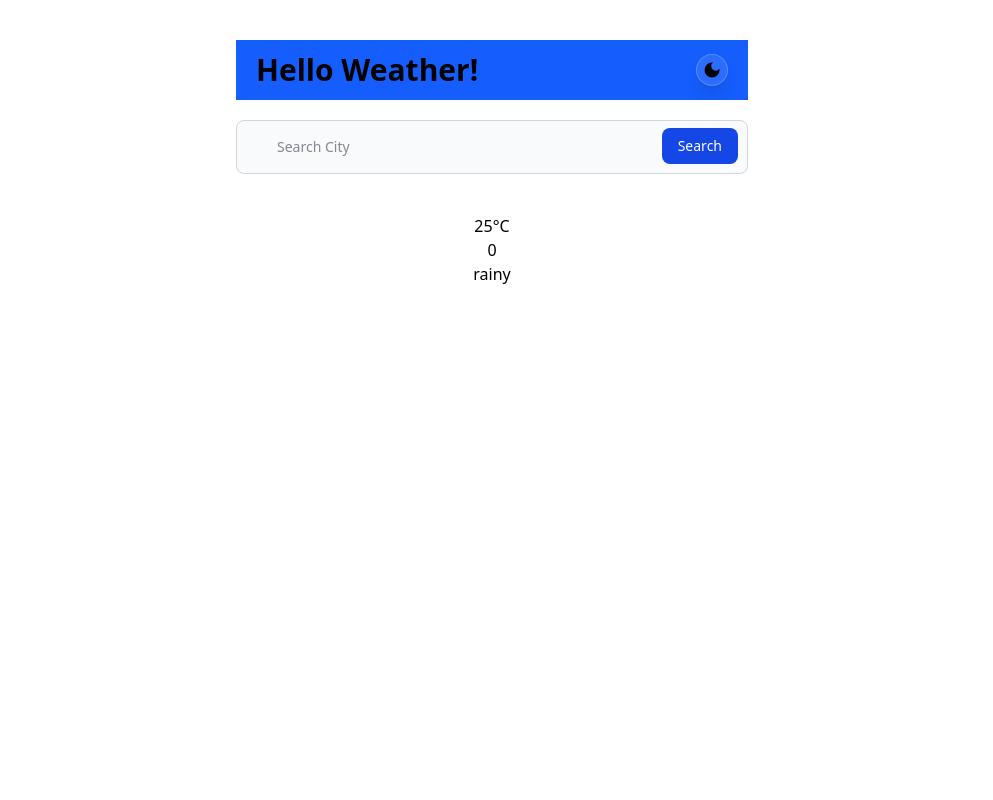
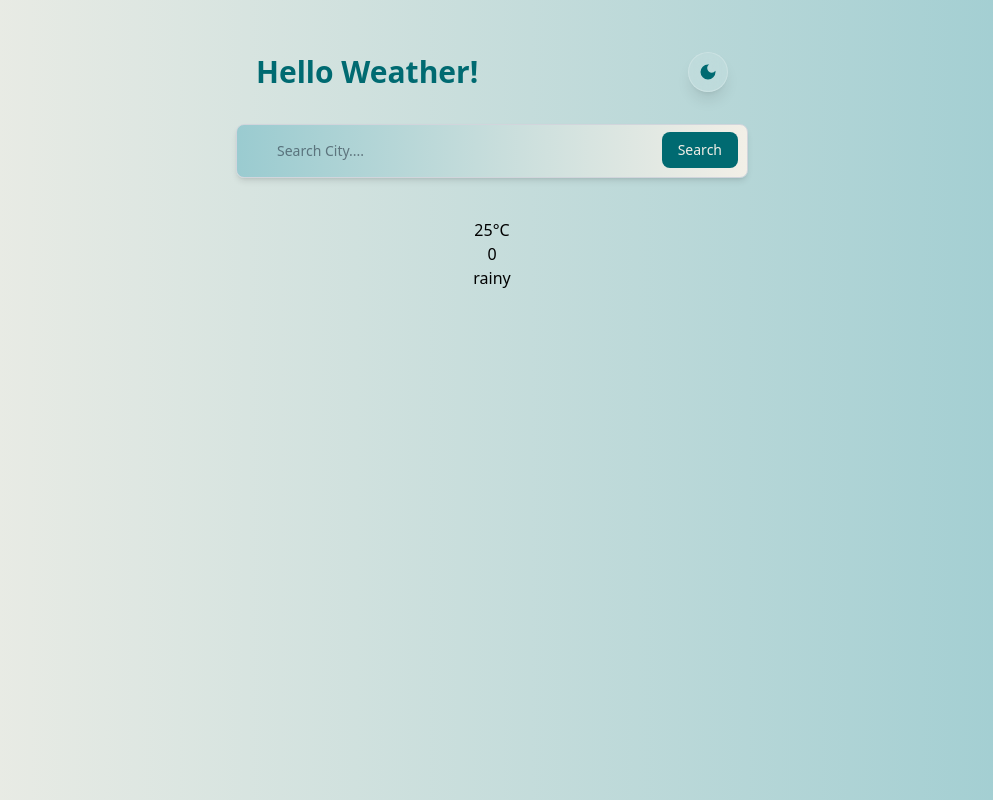
Before and after one commit to Rain44556/Weather-App, a React (Vite) app: page / in a window 1280 px wide. Shown: the whole page, without its empty margins (148-1141 px from the left). Built offline with nearby package versions, Linux system fonts and the light colour scheme.

Commit message:
add custom gradient background colors for theme combiation

```diff
--- a/src/App.jsx
+++ b/src/App.jsx
@@ -4,7 +4,7 @@ import Weather from "./components/Weather/Weather";
 
 function App() {
   return (
-    <div>
+    <div className="min-h-screen bg-gradient-to-r from-[#F2EFE7] to-[#9ACBD0] dark:bg-gradient-to-r dark:from-[#2C3E50] dark:to-[#34495E] text-black shadow-md dark:text-gray-300">
       <Navbar></Navbar>
       <main>
         <Weather></Weather>
--- a/src/components/shared/Navbar.jsx
+++ b/src/components/shared/Navbar.jsx
@@ -31,13 +31,15 @@ const Navbar = () => {
   }, [theme]);
 
   return (
-    <div className=" my-10 ">
-      <div className="flex gap-5 py-3 px-5 items-center max-w-lg mx-auto justify-between mb-5 bg-blue-600 dark:bg-gray-700 dark:text-white">
-        <h1 className="text-2xl sm:text-3xl font-bold">Hello Weather!</h1>
+    <div className="py-10">
+
+      <div className="flex gap-5 py-3 px-5 items-center max-w-lg mx-auto justify-between mb-5">
+        <h1 className="text-2xl sm:text-3xl text-[#006A71] font-bold">Hello Weather!</h1>
         <button
         onClick={()=> setTheme(theme === "light" ? "dark" : "light")}
-        className="border w-8 h-8 rounded-full cursor-pointer
-        bg-white/10 backdrop-blur-md  border-white/20 hover:bg-white/20 focus:outline-none transition-all duration-300 shadow-lg hover:shadow-xl">
+        className="border w-10 h-10 rounded-full cursor-pointer text-[#006A71] dark:text-gray-100
+        bg-white/10 backdrop-blur-md border-white/20 hover:bg-white/20 focus:outline-none transition-all duration-300 shadow-lg hover:shadow-xl">
+
           {theme === "light" ? (
             <MdDarkMode className="w-5 h-5 mx-auto"/>
           ) : (
@@ -51,14 +53,14 @@ const Navbar = () => {
           onChange={searchCityName}
           type="search"
           id="search"
-          className="block w-full p-4 ps-10 text-sm text-gray-900 border border-gray-300 rounded-lg bg-gray-50 focus:ring-blue-500 focus:border-blue-500 dark:bg-gray-700 dark:border-gray-600 dark:placeholder-gray-400 dark:text-white dark:focus:ring-blue-500 dark:focus:border-blue-500"
-          placeholder="Search City"
+          className="block w-full p-4 ps-10 text-sm text-gray-900 border border-gray-300 rounded-lg bg-gradient-to-r from-[#9ACBD0] to-[#F2EFE7] dark:bg-gray-600 dark:border-gray-600 dark:placeholder-gray-400 dark:text-gray-300 shadow-md"
+          placeholder="Search City...."
           required
         />
         <button
           onClick={handleSearch}
           type="submit"
-          className="text-white absolute end-2.5 bottom-2.5 bg-blue-700 hover:bg-blue-800 focus:ring-4 focus:outline-none focus:ring-blue-300 font-medium rounded-lg text-sm px-4 py-2 dark:bg-blue-600 dark:hover:bg-blue-700 dark:focus:ring-blue-800"
+          className="cursor-pointer text-[#F2EFE7] absolute end-2.5 bottom-2.5 bg-[#006A71] hover:bg-[#006A71] focus:ring-4 focus:outline-none font-medium rounded-lg text-sm px-4 py-2 dark:bg-gray-800 dark:hover:bg-gray-800 dark:hover:shadow-2xl"
         >
           Search
         </button>
```
